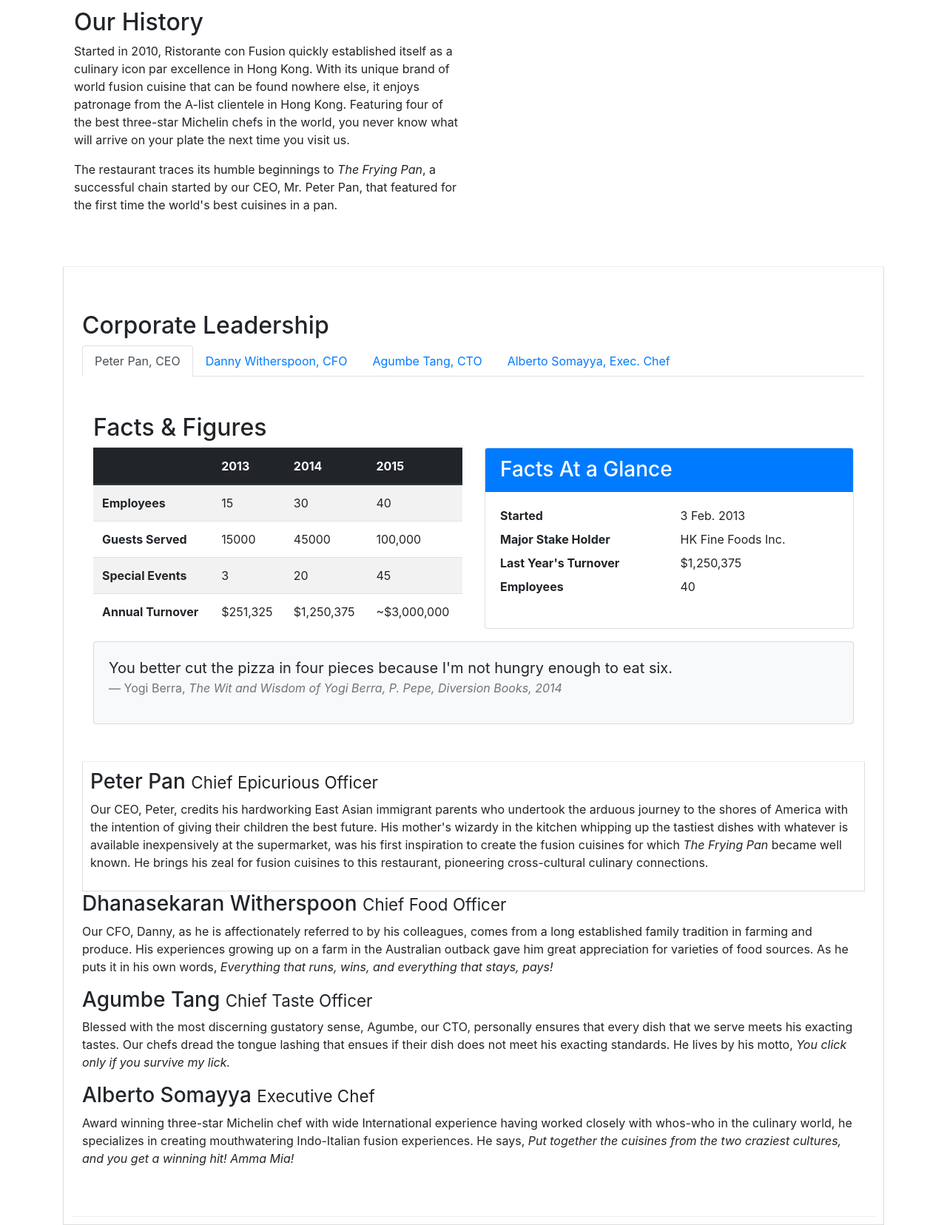
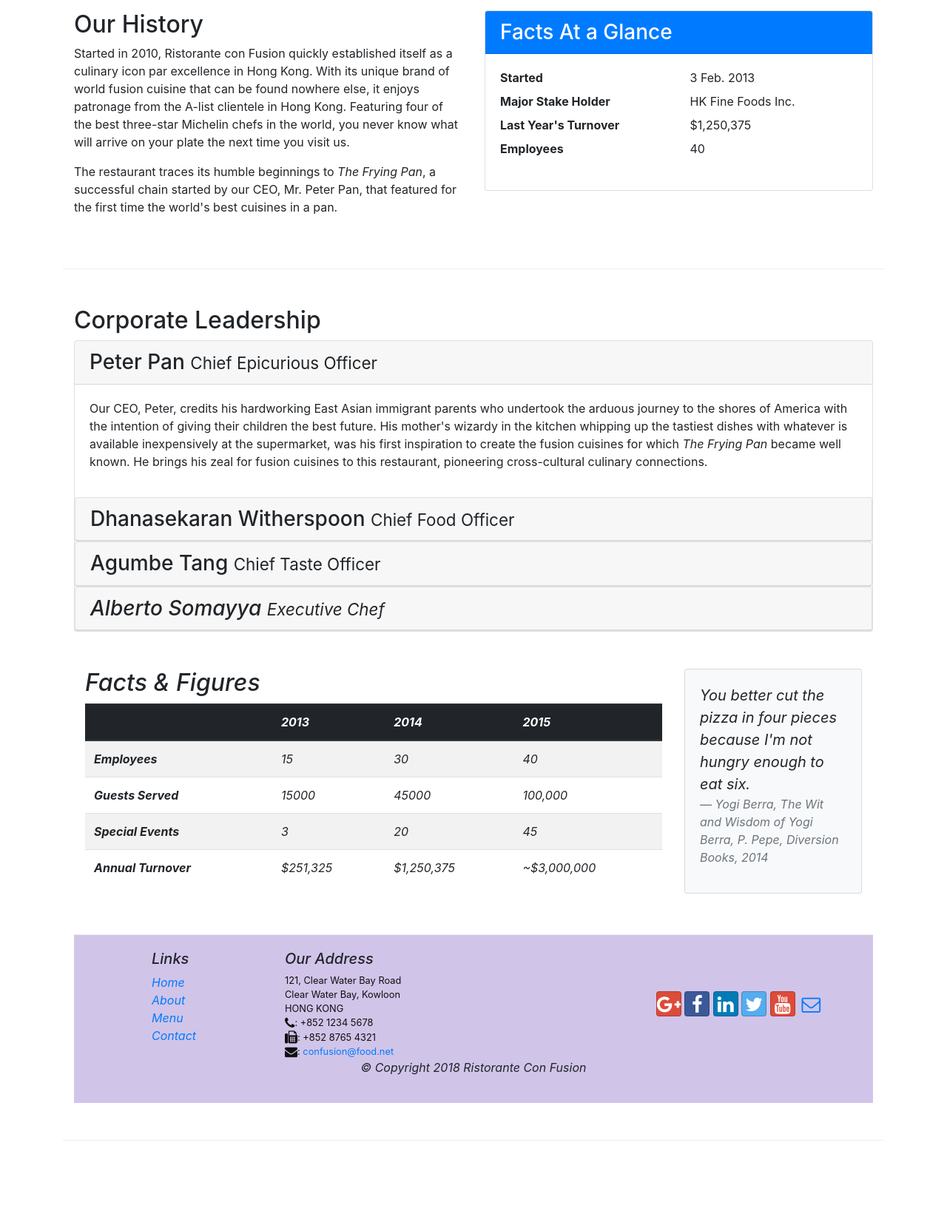
Before and after one commit to tunguyen261/React_Exercise, a website: page aboutus.html in a window 1280 px wide. Shown: the part 480-2136 px from the top of the page at 74% size. After the commit the page ends 2022 px from the top, so only its background shows below. Drawn offline with nearby package versions, Linux system fonts and the light colour scheme.

Commit message:
accordion

```diff
--- a/aboutus.html
+++ b/aboutus.html
@@ -19,6 +19,7 @@
 </head>
 
 <body>
+    <header class="jumbotron">
         <nav class="navbar navbar-dark navbar-expand-sm fixed-top">
             <div class="container">
                 <button class="navbar-toggler" type="button" data-toggle="collapse" data-target="#Navbar">
@@ -32,15 +33,17 @@
                                     class="fa fa-home fa-lg"></span> Home</a></li>
                         <li class="nav-item"><a class="nav-link" href="./aboutus.html"><span
                                     class="fa fa-info fa-lg"></span> About</a></li>
-                    <li class="nav-item"><a class="nav-link" href="#"><span class="fa fa-list fa-lg"></span> Menu</a>
+                        <li class="nav-item"><a class="nav-link" href="#"><span class="fa fa-list fa-lg"></span>
+                                Menu</a>
                         </li>
-                    <li class="nav-item"><a class="nav-link" href="./contactus.html"><span class="fa fa-address-card fa-lg"></span>
+                        <li class="nav-item"><a class="nav-link" href="./contactus.html"><span
+                                    class="fa fa-address-card fa-lg"></span>
                                 Contact</a></li>
                     </ul>
                 </div>
             </div>
         </nav>
-    <header class="jumbotron">
+
         <div class="container">
             <div class="row row-header">
                 <div class="col-12 col-sm-8">
@@ -49,6 +52,9 @@
                         lipsmacking creations will tickle your culinary senses!</p>
                 </div>
                 <div class="col-12 col-sm">
+                    <div class="col-12 col-sm align-self-center">
+                        <img src="img/logo.png" class="img-fluid">
+                    </div>
                 </div>
             </div>
         </div>
@@ -66,9 +72,8 @@
                 <hr>
             </div>
         </div>
-
         <div class="row row-content">
-            <div class="col-12 col-md-6 ">
+            <div class="col-12 col-sm-6 ">
                 <h2>Our History</h2>
                 <p>Started in 2010, Ristorante con Fusion quickly established itself as a culinary icon par excellence
                     in Hong Kong. With its unique brand of world fusion cuisine that can be found nowhere else, it
@@ -78,38 +83,144 @@
                 <p>The restaurant traces its humble beginnings to <em>The Frying Pan</em>, a successful chain started by
                     our CEO, Mr. Peter Pan, that featured for the first time the world's best cuisines in a pan.</p>
             </div>
-            <div>
+            <div class="col-12 col-sm-6">
+                <div class="card">
+                    <h3 class="card-header bg-primary text-white">Facts At a Glance</h3>
+                    <div class="card-body">
+                        <dl class="row">
+                            <dt class="col-6">Started</dt>
+                            <dd class="col-6">3 Feb. 2013</dd>
+                            <dt class="col-6">Major Stake Holder</dt>
+                            <dd class="col-6">HK Fine Foods Inc.</dd>
+                            <dt class="col-6">Last Year's Turnover</dt>
+                            <dd class="col-6">$1,250,375</dd>
+                            <dt class="col-6">Employees</dt>
+                            <dd class="col-6">40</dd>
+                        </dl>
+                    </div>
+                </div>
+            </div>
+        </div>
+        <div class="row row-content align-items-center">
+            <div class="col-12">
+                <h2>Corporate Leadership</h2>
+
+                <div class="corporate" id="accordion">
+                    <div class="card">
+                        <div class="card-header" role="tab" id="peterhead">
+                            <h3 class="mb-0">
+                                <a data-toggle="collapse" data-target="#peter">
+                                    Peter Pan <small>Chief Epicurious Officer</small>
+                                </a>
+                            </h3>
+                        </div>
+                        <div class="collapse show" id="peter" data-parent="#accordion">
+                            <div class="card-body">
+                                <p class="d-none d-sm-block">
+                                    Our CEO, Peter, credits his hardworking East Asian immigrant
+                                    parents who
+                                    undertook the arduous
+                                    journey to the shores of America with the intention of giving their children the
+                                    best
+                                    future. His
+                                    mother's wizardy in the kitchen whipping up the tastiest dishes with whatever is
+                                    available
+                                    inexpensively at the supermarket, was his first inspiration to create the fusion
+                                    cuisines
+                                    for which
+                                    <em>The Frying Pan</em> became well known. He brings his zeal for fusion cuisines to
+                                    this
+                                    restaurant, pioneering cross-cultural culinary connections.
+                                </p>
+                            </div>
+                        </div>
+                        <div class="card">
+                            <div class="card-header" role="tab" id="dannyhead">
+                                <h3 class="mb-0">
+                                    <a class="collapsed" data-toggle="collapse" data-target="#danny">
+                                        Dhanasekaran Witherspoon <small>Chief Food Officer</small>
+                                    </a>
+                                </h3>
+                            </div>
+                            <div class="collapse" id="danny" data-parent="#accordion">
+                                <div class="card-body">
+                                    <p class="d-none d-sm-block">
+                                        Chief Food Officer</small></h3>
+                                    <p class="d-none d-sm-block">Our CFO, Danny, as he is affectionately referred to by
+                                        his
+                                        colleagues,
+                                        comes from a long established
+                                        family tradition in farming and produce. His experiences growing up on a farm in
+                                        the
+                                        Australian
+                                        outback gave him great appreciation for varieties of food sources. As he puts it
+                                        in his
+                                        own
+                                        words,
+                                        </em></p>
+                                </div>
+                            </div>
+                        </div>
+                        <div class="card">
+                            <div class="card-header" role="tab" id="agumbehead">
+                                <h3 class="mb-0">
+                                    <a class="collapsed" data-toggle="collapse" data-target="#agumbe">
+                                        Agumbe Tang <small>Chief Taste Officer</small>
+                                    </a>
+                                </h3>
+                            </div>
+                            <div class="collapse" id="agumbe" data-parent="#accordion">
+                                <div class="card-body">
+                                    <p class="d-none d-sm-block">
+                                        Blessed with the most discerning gustatory sense,
+                                        Agumbe, our
+                                        CTO,
+                                        personally ensures that every dish
+                                        that we serve meets his exacting tastes. Our chefs dread the tongue lashing that
+                                        ensues
+                                        if
+                                        their
+                                        dish does not meet his exacting standards. He lives by his motto, <em>You click
+                                            only if
+                                            you
+                                            survive
+                                            my lick.</p>
+                                </div>
+                            </div>
+                        </div>
+                        <div class="card">
+                            <div class="card-header" role="tab" id="albertohead">
+                                <h3 class="mb-0">
+                                    <a class="collapsed" data-toggle="collapse" data-target="#alberto">
+                                        Alberto Somayya <small>Executive Chef</small>
+                                    </a>
+                                </h3>
+                            </div>
+                            <div class="collapse" id="alberto" data-parent="#accordion">
+                                <div class="card-body">
+                                    <p class="d-none d-sm-block">
+                                        Award winning three-star Michelin chef with wide
+                                        International
+                                        experience
+                                        having worked closely with
+                                        whos-who in the culinary world, he specializes in creating mouthwatering
+                                        Indo-Italian
+                                        fusion
+                                        experiences. He says, <em>Put together the cuisines from the two craziest
+                                            cultures, and
+                                            you
+                                            get
+                                            a
+                                            winning hit! Amma Mia!</em></p>
+                                </div>
+                            </div>
                         </div>
 
                     </div>
-        <div class="tab-content">
-        <div class="row row-content">
-            <div class="col-12 col-sm-12">
-                <h2>Corporate Leadership</h2>
-                <ul class="nav nav-tabs">
-                    <li class="nav-item">
-                      <a class="nav-link active" href="#peter"
-                        role="tab" data-toggle="tab">Peter Pan, CEO</a>
-                    </li>
-                    <li class="nav-item">
-                      <a class="nav-link" href="#danny" role="tab"
-                        data-toggle="tab">Danny Witherspoon, CFO</a>
-                    </li>
-                    <li class="nav-item">
-                      <a class="nav-link" href="#agumbe"role="tab"
-                        data-toggle="tab">Agumbe Tang, CTO</a>
-                    </li>
-                    <li class="nav-item">
-                      <a class="nav-link" href="#alberto" role="tab"
-                        data-toggle="tab">Alberto Somayya, Exec. Chef</a>
-                    </li>
-                </ul>
-
                     <div class="row row-content">
                         <div class="col-12 col-sm-9">
                             <h2>Facts &amp; Figures</h2>
-                    </div>
-                    <div class="table-responsive col-12 col-sm-6">
+                            <div class="table-responsive">
                                 <table class="table table-striped">
                                     <thead class="thead-dark">
                                         <tr>
@@ -147,67 +258,17 @@
                                     </tbody>
                                 </table>
                             </div>
-                     <div class="col-12 col-sm-6">
-                            <div class="card">
-                                <h3 class="card-header bg-primary text-white">Facts At a Glance</h3>
-                                <div class="card-body">
-                                    <dl class="row">
-                                        <dt class="col-6">Started</dt>
-                                        <dd class="col-6">3 Feb. 2013</dd>
-                                        <dt class="col-6">Major Stake Holder</dt>
-                                        <dd class="col-6">HK Fine Foods Inc.</dd>
-                                        <dt class="col-6">Last Year's Turnover</dt>
-                                        <dd class="col-6">$1,250,375</dd>
-                                        <dt class="col-6">Employees</dt>
-                                        <dd class="col-6">40</dd>
-                                    </dl>
                         </div>
-                            </div>
-                    </div>
-                    <div class="col-12">
+                        <div class="col-12 col-sm-3">
                             <div class="card card-body bg-light">
                                 <blockquote class="blockquote">
                                     <p class="mb-0">You better cut the pizza in four pieces because
                                         I'm not hungry enough to eat six.</p>
-                                <footer class="blockquote-footer ">Yogi Berra,
+                                    <footer class="blockquote-footer">Yogi Berra,
                                         <cite title="Source Title">The Wit and Wisdom of Yogi Berra,
                                             P. Pepe, Diversion Books, 2014</cite>
                                     </footer>
                                 </blockquote>
-                        </div>
-                    </div>
-
-               </div>
-            <div class="tab-content">
-                <div role="tabpanel" class="tab-pane fade show active" id="peter">
-                    <h3>Peter Pan <small>Chief Epicurious Officer</small></h3>
-                    <p class="d-none d-md-block ">Our CEO, Peter, credits his hardworking East Asian immigrant parents who
-                        undertook the arduous journey to the shores of America with the intention of giving their children
-                        the best future. His mother's wizardy in the kitchen whipping up the tastiest dishes with whatever
-                        is available inexpensively at the supermarket, was his first inspiration to create the fusion
-                        cuisines for which <em>The Frying Pan</em> became well known. He brings his zeal for fusion cuisines
-                        to this restaurant, pioneering cross-cultural culinary connections.</p>
-                   </div>
-            </div>
-
-
-                <h3>Dhanasekaran Witherspoon <small>Chief Food Officer</small></h3>
-                <p class="d-none d-md-block ">Our CFO, Danny, as he is affectionately referred to by his colleagues,
-                    comes from a long established family tradition in farming and produce. His experiences growing up on
-                    a farm in the Australian outback gave him great appreciation for varieties of food sources. As he
-                    puts it in his own words, <em>Everything that runs, wins, and everything that stays, pays!</em></p>
-
-                <h3>Agumbe Tang <small>Chief Taste Officer</small></h3>
-                <p class="d-none d-md-block">Blessed with the most discerning gustatory sense, Agumbe, our CTO,
-                    personally ensures that every dish that we serve meets his exacting tastes. Our chefs dread the
-                    tongue lashing that ensues if their dish does not meet his exacting standards. He lives by his
-                    motto, <em>You click only if you survive my lick.</em></p>
-
-                <h3>Alberto Somayya <small>Executive Chef</small></h3>
-                <p class="d-none d-md-block">Award winning three-star Michelin chef with wide International experience
-                    having worked closely with whos-who in the culinary world, he specializes in creating mouthwatering
-                    Indo-Italian fusion experiences. He says, <em>Put together the cuisines from the two craziest
-                        cultures, and you get a winning hit! Amma Mia!</em></p>
                             </div>
                         </div>
                     </div>
@@ -233,14 +294,16 @@
                                     HONG KONG<br>
                                     <i class="fa fa-phone fa-lg"></i>: +852 1234 5678<br>
                                     <i class="fa fa-fax fa-lg"></i>: +852 8765 4321<br>
-                        <i class="fa fa-envelope fa-lg"></i>: <a href="mailto:confusion@food.net">confusion@food.net</a>
+                                    <i class="fa fa-envelope fa-lg"></i>: <a
+                                        href="mailto:confusion@food.net">confusion@food.net</a>
                                 </address>
                             </div>
                             <div class="col-12 col-sm-4 align-self-center">
                                 <div class="text-center">
                                     <a class="btn btn-social-icon btn-google" href="http://google.com/+"><i
                                             class="fa fa-google-plus"></i></a>
-                        <a class="btn btn-social-icon btn-facebook" href="http://www.facebook.com/profile.php?id="><i
+                                    <a class="btn btn-social-icon btn-facebook"
+                                        href="http://www.facebook.com/profile.php?id="><i
                                             class="fa fa-facebook"></i></a>
                                     <a class="btn btn-social-icon btn-linkedin" href="http://www.linkedin.com/in/"><i
                                             class="fa fa-linkedin"></i></a>
```
Also changed, not shown: index.html (+3 -4 lines). Lines whose indentation alone changed are shown as unchanged.
